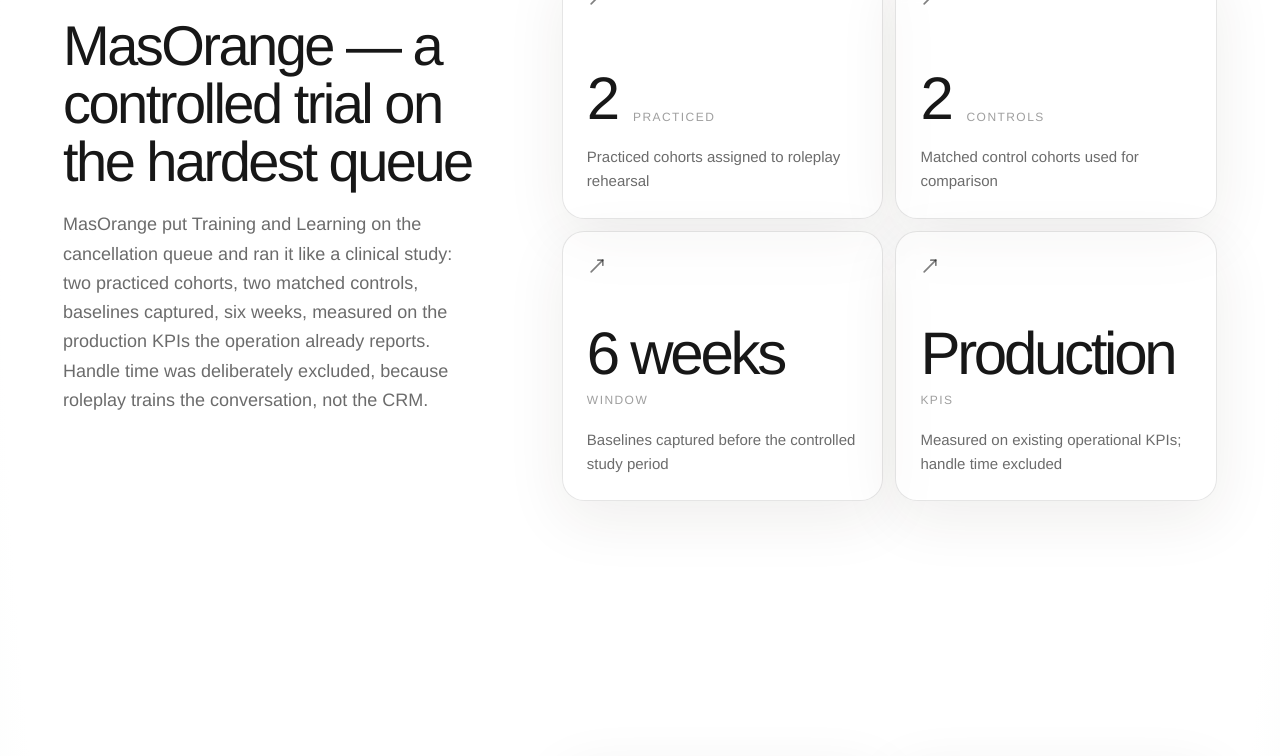
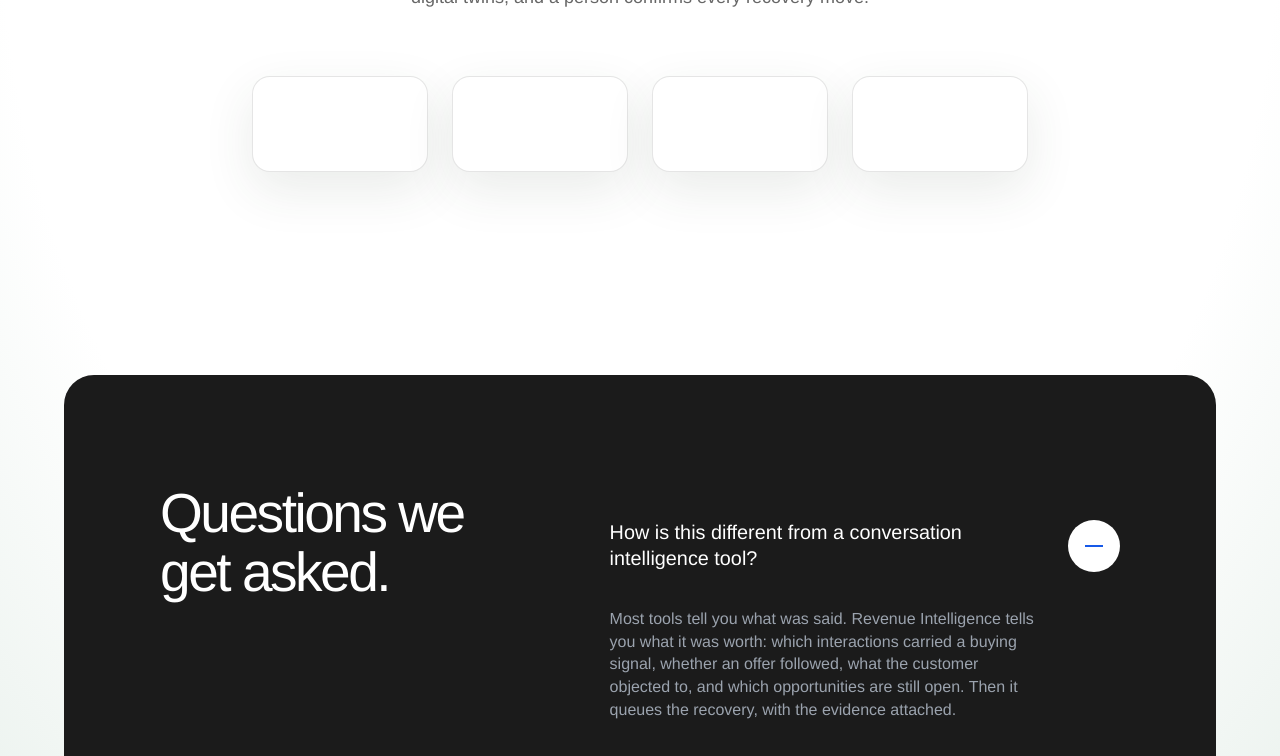
Before and after one commit to Umesh0014/DO-website, a Next.js app: page /revenue-intelligence in a window 1280 px wide. Shown: the part 3790-4546 px from the top of the page. Built offline with nearby package versions, Linux system fonts and the light colour scheme; a web font is replaced by a local one.

Commit message:
Remove product proof sections

```diff
--- a/app/components/IntelligenceLandingPage.tsx
+++ b/app/components/IntelligenceLandingPage.tsx
@@ -5,10 +5,6 @@
 import { Component as GradientBackground } from "../../components/ui/bg-gredient";
 import { DropdownNavigation } from "../../components/ui/dropdown-navigation";
 import { Feature135 } from "../../components/ui/feature135";
-import {
-  Stats,
-  TrainingProof,
-} from "../../components/ui/stats-section-with-text";
 
 const heroBackground =
   "https://images.higgs.ai/?default=1&output=webp&url=https%3A%2F%2Fd8j0ntlcm91z4.cloudfront.net%2Fuser_38xzZboKViGWJOttwIXH07lWA1P%2Fhf_20260611_133301_d5f2a94a-b22e-4e4a-a6b6-eacdddf1f5b0.png&w=1280&q=85";
@@ -1045,8 +1041,6 @@
         {isCommercialLayout ? (
           <GradientBackground gradientTo="#c2d8cb" />
         ) : null}
-        {activePage === "revenue" ? <Stats /> : null}
-        {activePage === "training" ? <TrainingProof /> : null}
         {isCommercialLayout ? (
           <Feature135
             heading={
```
